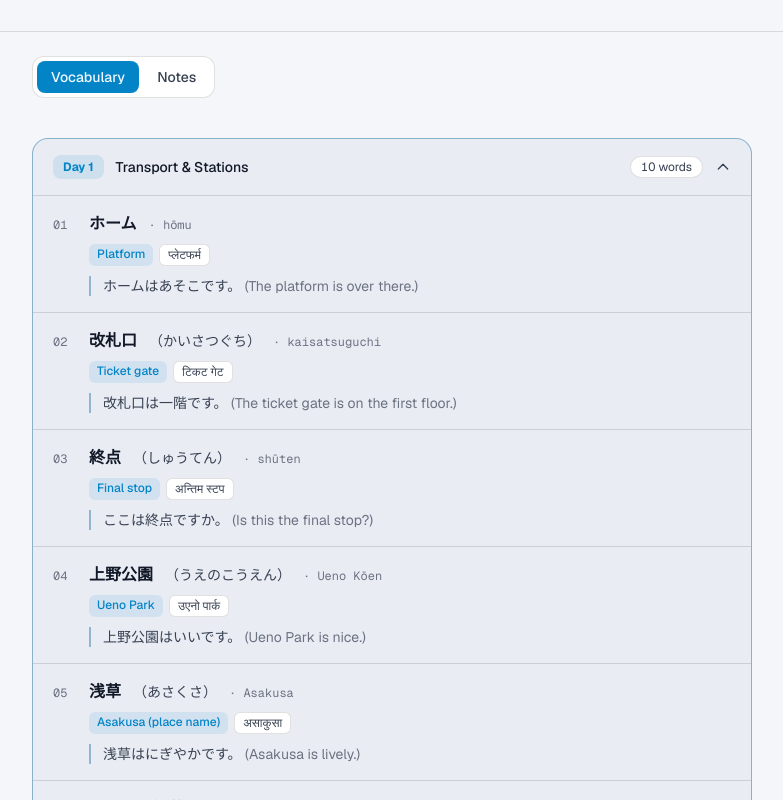
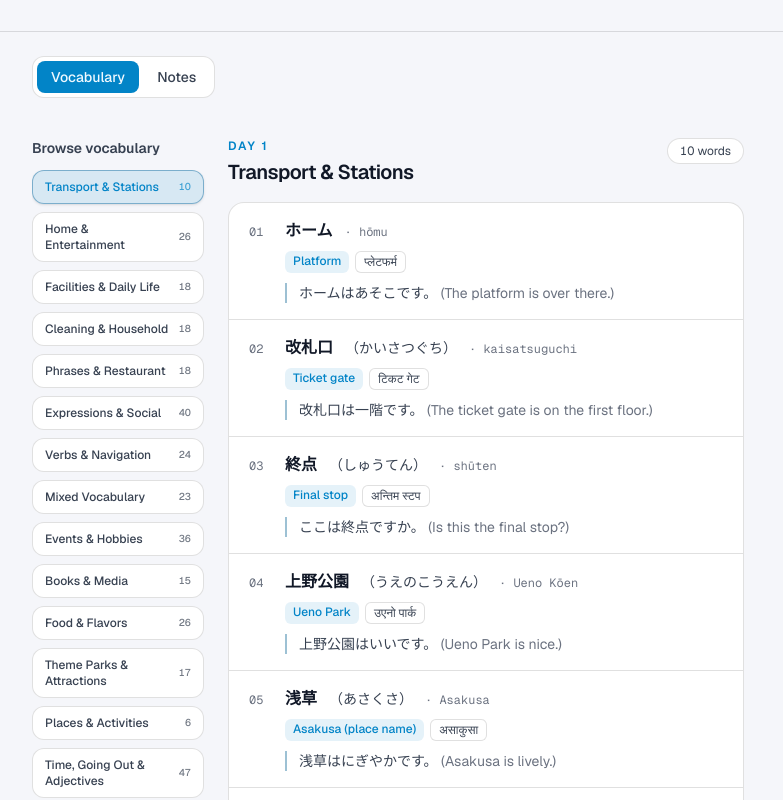
Before and after one commit to rznmgr630/learnwithrajan, a Next.js app: page /learn/duolingo in a window 1280 px wide. Shown: the part 380-1180 px from the top of the page, without its empty margins (248-1031 px from the left). Built offline with nearby package versions, Linux system fonts and the light colour scheme.

Commit message:
Add Duolingo vocabulary day sidebar

```diff
--- a/components/learn/DuolingoPage.tsx
+++ b/components/learn/DuolingoPage.tsx
@@ -8,7 +8,7 @@ import { DUOLINGO_DAYS, DUOLINGO_NOTES } from "@/lib/japanese-learning/duolingo-
 
 const TOTAL_WORDS = DUOLINGO_DAYS.reduce((sum, d) => sum + d.words.length, 0);
 const DUOLINGO_TAB_KEY = "duolingo:active-tab";
-const DUOLINGO_OPEN_DAYS_KEY = "duolingo:open-days";
+const DUOLINGO_ACTIVE_DAY_KEY = "duolingo:active-day";
 
 const WORD_NOTES = DUOLINGO_DAYS.flatMap((d) =>
   d.words
@@ -96,27 +96,21 @@ function WordNoteCard({ note }: { note: (typeof WORD_NOTES)[number] }) {
 export function DuolingoPage() {
   const { locale } = useLocale();
   const [tab, setTab] = useState<"words" | "notes">("words");
-  const [openDays, setOpenDays] = useState<Set<number>>(new Set([1]));
+  const [activeDay, setActiveDay] = useState(1);
   const [activeNoteSection, setActiveNoteSection] = useState<NoteSectionId>("words");
 
   const groupedNotes = NOTE_GROUPS.map((group) => ({
     ...group,
     notes: DUOLINGO_NOTES.filter((note) => noteGroup(note.title) === group.id),
   }));
+  const activeDayData = DUOLINGO_DAYS.find((day) => day.day === activeDay) ?? DUOLINGO_DAYS[0];
 
   useEffect(() => {
     const savedTab = window.sessionStorage.getItem(DUOLINGO_TAB_KEY);
     if (savedTab === "words" || savedTab === "notes") setTab(savedTab);
 
-    try {
-      const savedOpenDays = window.sessionStorage.getItem(DUOLINGO_OPEN_DAYS_KEY);
-      if (savedOpenDays) {
-        const savedDays = JSON.parse(savedOpenDays);
-        if (Array.isArray(savedDays)) setOpenDays(new Set(savedDays.filter((day): day is number => typeof day === "number")));
-      }
-    } catch {
-      window.sessionStorage.removeItem(DUOLINGO_OPEN_DAYS_KEY);
-    }
+    const savedDay = Number(window.sessionStorage.getItem(DUOLINGO_ACTIVE_DAY_KEY));
+    if (DUOLINGO_DAYS.some((day) => day.day === savedDay)) setActiveDay(savedDay);
   }, []);
 
   function selectTab(nextTab: "words" | "notes") {
@@ -124,14 +118,13 @@ export function DuolingoPage() {
     window.sessionStorage.setItem(DUOLINGO_TAB_KEY, nextTab);
   }
 
-  function toggle(day: number) {
-    setOpenDays((prev) => {
-      const next = new Set(prev);
-      if (next.has(day)) next.delete(day);
-      else next.add(day);
-      window.sessionStorage.setItem(DUOLINGO_OPEN_DAYS_KEY, JSON.stringify([...next]));
-      return next;
-    });
+  function selectVocabularyDay(day: number) {
+    setActiveDay(day);
+    window.sessionStorage.setItem(DUOLINGO_ACTIVE_DAY_KEY, String(day));
+    const content = document.getElementById("vocabulary-content");
+    if (!content) return;
+    if (window.matchMedia("(min-width: 1024px)").matches) content.scrollTo({ top: 0, behavior: "smooth" });
+    else content.scrollIntoView({ behavior: "smooth", block: "start" });
   }
 
   function selectNoteSection(section: NoteSectionId) {
@@ -143,7 +136,7 @@ export function DuolingoPage() {
   }
 
   return (
-    <div className="min-w-0 overflow-x-clip">
+    <div className="min-w-0">
       {/* Back nav */}
       <div className="border-b border-[var(--border)] bg-[color-mix(in_oklab,var(--surface)_85%,transparent)]">
         <div className="mx-auto flex max-w-3xl items-center gap-4 px-4 py-4 sm:px-6">
@@ -203,96 +196,72 @@ export function DuolingoPage() {
         </div>
       </div>
 
-      {/* Accordion list */}
+      {/* Vocabulary list */}
       {tab === "words" && (
       <div className="mx-auto max-w-3xl px-4 py-10 sm:px-6">
-        <div className="flex flex-col gap-3">
-          {DUOLINGO_DAYS.map((d) => {
-            const isOpen = openDays.has(d.day);
+        <div className="grid min-w-0 gap-5 lg:grid-cols-[11rem_minmax(0,1fr)] lg:items-start">
+          <aside className="min-w-0 lg:sticky lg:top-20 lg:z-10 lg:self-start">
+            <p className="text-sm font-semibold text-[var(--muted)]">Browse vocabulary</p>
+            <div className="mt-3 flex w-full min-w-0 max-w-full gap-2 overflow-x-auto pb-1 lg:max-h-[calc(100vh-7.5rem)] lg:flex-col lg:overflow-y-auto lg:pr-1">
+              {DUOLINGO_DAYS.map((day) => {
+                const isActive = activeDay === day.day;
                 return (
-              <div
-                key={d.day}
-                className={`overflow-hidden rounded-2xl border transition-colors ${
-                  isOpen
-                    ? "border-[color-mix(in_oklab,var(--accent)_35%,var(--border))] bg-[var(--elevated)]"
-                    : "border-[var(--border)] bg-[color-mix(in_oklab,var(--elevated)_40%,transparent)]"
-                }`}
+                  <button
+                    key={day.day}
+                    onClick={() => selectVocabularyDay(day.day)}
+                    className={`flex shrink-0 items-center gap-2 rounded-xl border px-3 py-2 text-left text-xs font-medium transition ${isActive ? "border-[color-mix(in_oklab,var(--accent)_35%,var(--border))] bg-[color-mix(in_oklab,var(--accent)_12%,transparent)] text-[var(--accent)] shadow-sm" : "border-[var(--border)] bg-[var(--surface)] text-[var(--muted)] hover:border-[color-mix(in_oklab,var(--accent)_25%,var(--border))] hover:text-[var(--text)]"}`}
                   >
-                <button
-                  onClick={() => toggle(d.day)}
-                  className="flex w-full items-center justify-between gap-4 px-5 py-4 text-left transition hover:bg-[color-mix(in_oklab,var(--elevated)_60%,transparent)]"
-                >
-                  <div className="flex items-center gap-3">
-                    <span className="rounded-lg bg-[color-mix(in_oklab,var(--accent)_12%,transparent)] px-2.5 py-1 text-xs font-bold text-[var(--accent)]">
-                      Day {d.day}
+                    <span className="whitespace-nowrap lg:whitespace-normal">{day.category}</span>
+                    <span className="ml-auto text-[10px] tabular-nums opacity-70">{day.words.length}</span>
+                  </button>
+                );
+              })}
+            </div>
+          </aside>
+
+          <div id="vocabulary-content" className="min-w-0 scroll-mt-8 lg:sticky lg:top-20 lg:max-h-[calc(100vh-5.5rem)] lg:overflow-y-auto lg:scroll-smooth lg:pr-2 lg:scroll-mt-10">
+            <div className="animate-[fade-in_200ms_ease-out]">
+              <div className="flex flex-wrap items-start justify-between gap-3">
+                <div>
+                  <p className="text-xs font-semibold uppercase tracking-[0.16em] text-[var(--accent)]">Day {activeDayData.day}</p>
+                  <h2 className="mt-1 text-xl font-semibold tracking-tight text-[var(--text)]">{activeDayData.category}</h2>
+                </div>
+                <span className="rounded-full border border-[var(--border)] bg-[var(--surface)] px-3 py-1 text-xs tabular-nums text-[var(--muted)]">
+                  {activeDayData.words.length} words
                 </span>
-                    <span className="text-sm font-medium text-[var(--text)]">{d.category}</span>
               </div>
-                  <div className="flex items-center gap-3">
-                    <span className="rounded-full border border-[var(--border)] bg-[var(--surface)] px-2.5 py-0.5 text-xs tabular-nums text-[var(--muted)]">
-                      {d.words.length} words
-                    </span>
-                    <svg
-                      className={`h-4 w-4 shrink-0 text-[var(--muted)] transition-transform duration-200 ${isOpen ? "rotate-180" : ""}`}
-                      fill="none"
-                      viewBox="0 0 24 24"
-                      stroke="currentColor"
-                      strokeWidth={2}
-                    >
-                      <path strokeLinecap="round" strokeLinejoin="round" d="M19 9l-7 7-7-7" />
-                    </svg>
-                  </div>
-                </button>
 
-                {isOpen && (
-                  <div className="divide-y divide-[var(--border)] border-t border-[var(--border)]">
-                    {d.words.map((w, idx) => (
-                      <div key={idx} className="px-5 py-4">
-                        <div className="flex items-baseline gap-3">
-                          <span className="w-6 shrink-0 font-mono text-xs text-[var(--faint)]">
-                            {String(idx + 1).padStart(2, "0")}
-                          </span>
-                          <span className="text-base font-semibold text-[var(--text)]">{w.word}</span>
-                          {w.reading && (
-                            <span className="text-sm text-[var(--muted)]">（{w.reading}）</span>
-                          )}
-                          <span className="text-xs text-[var(--faint)] font-mono">· {w.romaji}</span>
+              <div className="mt-4 divide-y divide-[var(--border)] overflow-hidden rounded-2xl border border-[var(--border)] bg-[var(--surface)]">
+                {activeDayData.words.map((word, index) => (
+                  <div key={index} className="px-5 py-4">
+                    <div className="flex flex-wrap items-baseline gap-x-3 gap-y-1">
+                      <span className="w-6 shrink-0 font-mono text-xs text-[var(--faint)]">{String(index + 1).padStart(2, "0")}</span>
+                      <span className="text-base font-semibold text-[var(--text)]">{word.word}</span>
+                      {word.reading && <span className="text-sm text-[var(--muted)]">（{word.reading}）</span>}
+                      <span className="text-xs font-mono text-[var(--faint)]">· {word.romaji}</span>
                     </div>
 
                     <div className="mt-2 ml-9 flex flex-wrap gap-1.5">
-                          <span className="rounded-md bg-[color-mix(in_oklab,var(--accent)_10%,transparent)] px-2 py-0.5 text-xs font-medium text-[var(--accent)]">
-                            {w.meaning_en}
-                          </span>
-                          {w.meaning_np && (
-                            <span className="rounded-md border border-[var(--border)] bg-[var(--surface)] px-2 py-0.5 text-xs text-[var(--muted)]">
-                              {w.meaning_np}
-                            </span>
-                          )}
+                      <span className="rounded-md bg-[color-mix(in_oklab,var(--accent)_10%,transparent)] px-2 py-0.5 text-xs font-medium text-[var(--accent)]">{word.meaning_en}</span>
+                      {word.meaning_np && <span className="rounded-md border border-[var(--border)] bg-[var(--surface)] px-2 py-0.5 text-xs text-[var(--muted)]">{word.meaning_np}</span>}
                     </div>
 
-                        {w.examples.length > 0 && (
+                    {word.examples.length > 0 && (
                       <div className="mt-2.5 ml-9 border-l-2 border-[color-mix(in_oklab,var(--accent)_30%,var(--border))] pl-3">
-                            {w.examples.map((ex, ei) => (
-                              <p key={ei} className={`text-sm text-[var(--muted)] ${ei > 0 ? "mt-1" : ""}`}>
-                                {ex.ja}{" "}
-                                <span className="text-[var(--faint)]">
-                                  ({exampleMeaning(ex.en, ex.np, locale)})
-                                </span>
+                        {word.examples.map((example, exampleIndex) => (
+                          <p key={exampleIndex} className={`text-sm text-[var(--muted)] ${exampleIndex > 0 ? "mt-1" : ""}`}>
+                            {example.ja} <span className="text-[var(--faint)]">({exampleMeaning(example.en, example.np, locale)})</span>
                           </p>
                         ))}
                       </div>
                     )}
 
-                        {w.note && (
-                          <p className="mt-1.5 ml-9 text-xs italic text-[var(--faint)]">{w.note}</p>
-                        )}
+                    {word.note && <p className="mt-1.5 ml-9 text-xs italic text-[var(--faint)]">{word.note}</p>}
                   </div>
                 ))}
               </div>
-                )}
             </div>
-            );
-          })}
+          </div>
         </div>
       </div>
       )}
```
Lines whose indentation alone changed are shown as unchanged.
